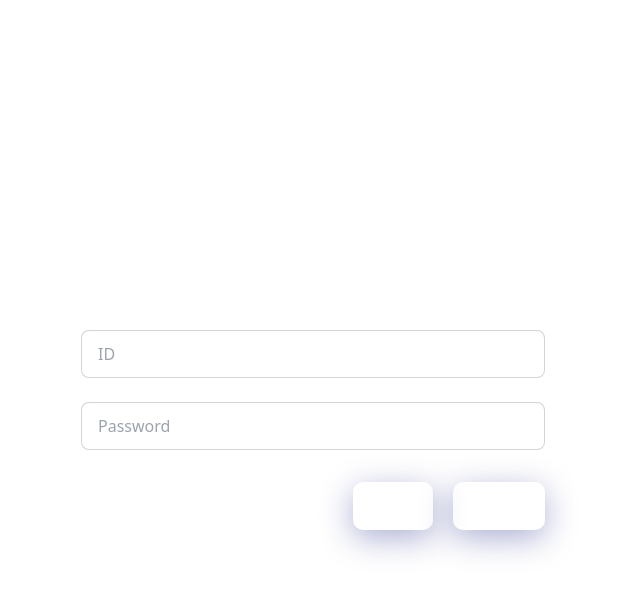
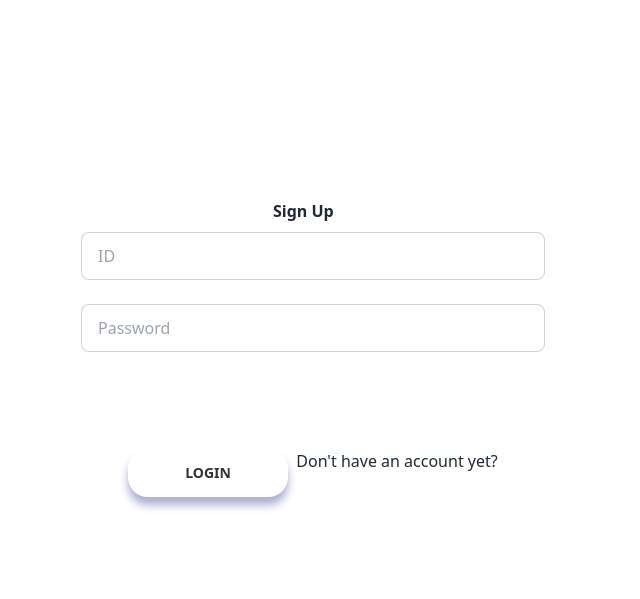
Before and after one commit to buddle6091/jangsil-kase, a Flask app: page /login in a window 1280 px wide. Shown: the top 599 px of the page, without its empty margins (327-967 px from the left). Run offline with Flask 2, Linux system fonts and the light colour scheme; some libraries are stand-ins or nearby versions.

Commit message:
로그인 회원가입 디자인 1/2

```diff
--- a/templates/login.html
+++ b/templates/login.html
@@ -228,19 +228,19 @@
                   <span
                     class="material-symbols-outlined"
                     id="icon-done"
-                    style="color: #111827; background-color: transparent">
+                    style="color: #ffffff; background-color: transparent">
                     Done
                   </span>
                   <span
                     class="hidden material-symbols-outlined"
                     id="icon-ver"
-                    style="color: #111827; background-color: transparent">
+                    style="color: green; background-color: transparent">
                     verified
                   </span>
                 </button>
               </div>
             </div>
-            <p class="text-xs text-white" id="help-id">
+            <p class="text-xs text-[#333232]" id="help-id">
               영문과 숫자 조합의 6-15자의 아이디를 설정해주세요.
               특수문자(!@#$%^&*)도 사용 가능합니다.
             </p>
@@ -250,7 +250,7 @@
               placeholder="Password"
               class="input input-bordered w-[29rem]"
               id="input-password" />
-            <p class="text-xs text-white" id="help-password">
+            <p class="text-xs text-[#333232]" id="help-password">
               영문과 숫자 조합의 8-20자의 비밀번호를 설정해주세요.
               특수문자(!@#$%^&*)도 사용 가능합니다.
             </p>
@@ -260,26 +260,36 @@
               placeholder="Corrected Password"
               class="input input-bordered w-[29rem]"
               id="input-password2" />
-            <p class="text-xs text-white" id="help-password">
+            <p class="text-xs text-[#333232]" id="help-password">
               비밀번호를 다시 입력해주세요
             </p>
 
-            <div class="card-actions justify-end" id="div-btn-cb">
+            <div class="card-actions justify-end">
               <button
                 class="btn btn-primary"
                 onclick="sign_up()"
                 style="
-                  background: rgba(255, 255, 255, 0.3);
-                  box-shadow: 0 8px 32px 0 rgba(31, 38, 135, 0.37);
-                  backdrop-filter: blur(0px);
-                  -webkit-backdrop-filter: blur(0px);
-                  border-radius: 10px;
+                  background: rgba(255, 255, 255, 0.15);
+                  box-shadow: 0 8px 8px 0 rgba(31, 38, 135, 0.37);
+                  backdrop-filter: blur(2.5px);
+                  -webkit-backdrop-filter: blur(2.5px);
+                  border-radius: 20px;
                   border: 1px solid rgba(255, 255, 255, 0.18);
+                  color: #333232
                 ">
                 Confirm
               </button>
               &nbsp;
-              <button class="btn btn-primary" onclick="toggle_sign_up()">
+              <button class="btn btn-primary" onclick="toggle_sign_up()"
+              style="
+                  background: rgba(255, 255, 255, 0.15);
+                  box-shadow: 0 8px 8px 0 rgba(31, 38, 135, 0.37);
+                  backdrop-filter: blur(2.5px);
+                  -webkit-backdrop-filter: blur(2.5px);
+                  border-radius: 20px;
+                  border: 1px solid rgba(255, 255, 255, 0.18);
+                  color: #333232
+                ">
                 Back to login
               </button>
             </div>
@@ -287,49 +297,40 @@
         </div>
 
         <!-- 로그인 페이지 -->
-        <div class="glass-container" id="login-box" style="height: ">
+        <div class="glass-container" id="login-box" style="height: 25rem">
           <div class="card-body">
             <input
               type="text"
               placeholder="ID"
               class="input input-bordered w-[29rem]"
               id="input-username-login" />
-            <p class="text-xs text-white mb-2" id="help-id-login"></p>
+            <p class="text-xs text-[#333232] mb-2" id="help-id-login"></p>
             <input
               type="text"
               placeholder="Password"
               class="input input-bordered w-[29rem] mb-4"
               id="input-password-login" />
             <p class="text-xs text-white" id="help-password-login"></p>
-            <div class="card-actions mb-[-60px] justify-end">
+            <div class="card-actions mt-[65px] justify-center">
               <button
-                class="btn btn-primary"
+                class="btn btn-primary w-[10rem]"
                 id="btn-login"
                 onclick="sign_in()"
                 style="
                   background: rgba(255, 255, 255, 0.15);
-                  box-shadow: 0 8px 32px 0 rgba(31, 38, 135, 0.37);
+                  box-shadow: 0 8px 8px 0 rgba(31, 38, 135, 0.37);
                   backdrop-filter: blur(2.5px);
                   -webkit-backdrop-filter: blur(2.5px);
-                  border-radius: 10px;
+                  border-radius: 20px;
                   border: 1px solid rgba(255, 255, 255, 0.18);
+                  color: #333232
                 ">
-                Login</button
-              >&nbsp;
-              <button
-                class="btn btn-primary"
-                id="btn-signup"
-                onclick="toggle_sign_up()"
-                style="
-                  background: rgba(255, 255, 255, 0.15);
-                  box-shadow: 0 8px 32px 0 rgba(31, 38, 135, 0.37);
-                  backdrop-filter: blur(2.5px);
-                  -webkit-backdrop-filter: blur(2.5px);
-                  border-radius: 10px;
-                  border: 1px solid rgba(255, 255, 255, 0.18);
-                ">
-                Sign Up
-              </button>
+                Login</button>
+                <div class="bottom-text">
+                  Don't have an account yet?
+              <p id="btn-signup" onclick="toggle_sign_up()"
+              style="left: 14rem; top: -1px; position: absolute; font-weight: bold;">
+                Sign Up </p>
             </div>
           </div>
         </div>
```
